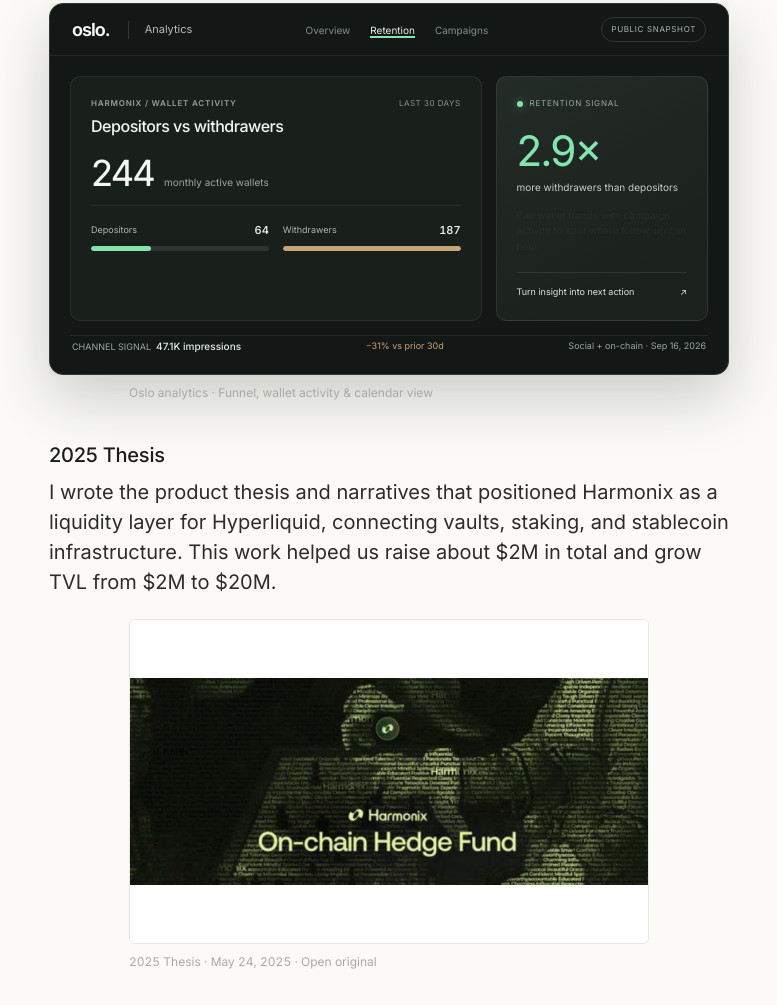
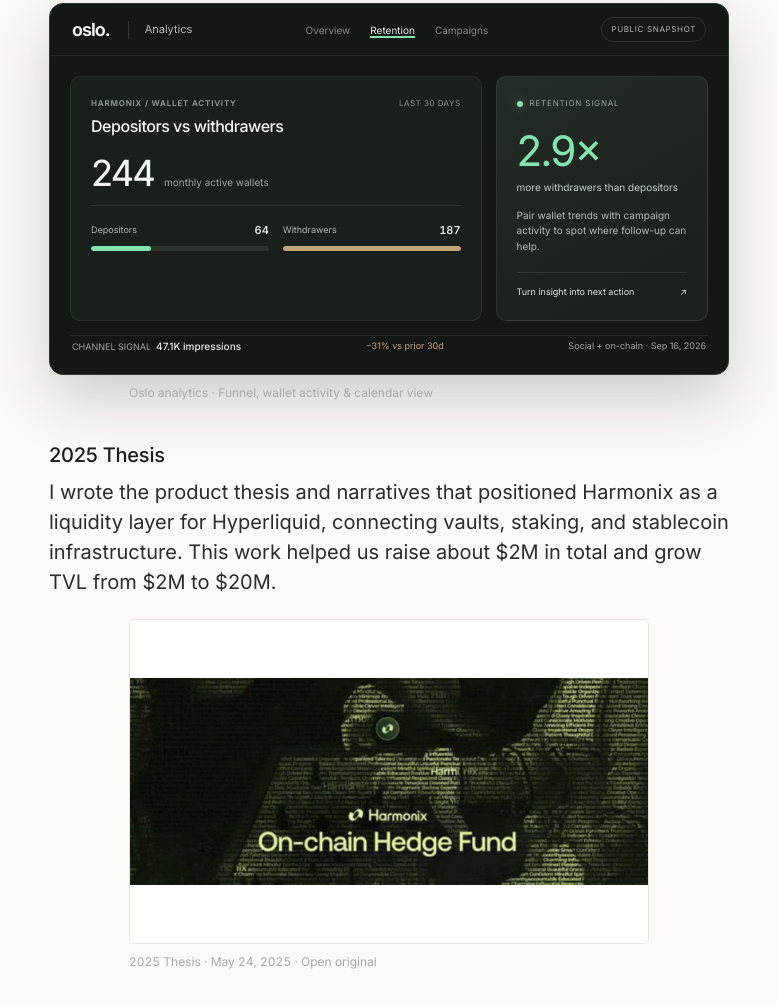
Before and after one commit to Christophorusan/christophorusan.github.io, a plain HTML site: page harmonix-finance.html in a window 1280 px wide. Shown: the part 838-1843 px from the top of the page, without its empty margins (211-988 px from the left). Drawn offline with Linux system fonts and the light colour scheme; no server answers.

Commit message:
Preserve contrast inside Oslo analytics stage

```diff
--- a/harmonix-finance.html
+++ b/harmonix-finance.html
@@ -96,7 +96,7 @@
     .oslo-retention-stat strong { color: var(--signal); display: block; font-size: 42px; font-weight: 430; letter-spacing: -2px; line-height: 1; }
     .oslo-retention-stat span { color: #c5cec8; display: block; font-size: 10px; margin-top: 7px; }
     .oslo-retention-panel p { color: #9ea9a1; font-size: 10px; line-height: 1.55; margin: 0; max-width: 190px; }
-    .oslo-flow.oslo-flow .oslo-retention-panel p { color: #b3bdb6; font-size: 10px; }
+    .oslo-flow .oslo-retention-panel p { color: #b3bdb6 !important; font-size: 10px; }
     .oslo-action-link { align-items: center; border-top: 1px solid #ffffff18; color: #dce5df; display: flex; font-size: 9px; justify-content: space-between; margin-top: 18px; padding-top: 12px; }
     .oslo-social-strip { align-items: center; border-top: 1px solid #ffffff14; color: #9da79f; display: flex; font-size: 9px; gap: 12px; grid-column: 1 / -1; justify-content: space-between; padding: 2px 2px 0; }
     .oslo-social-strip strong { color: #e1e9e3; font-size: 10px; font-weight: 520; margin-left: 5px; }
```
